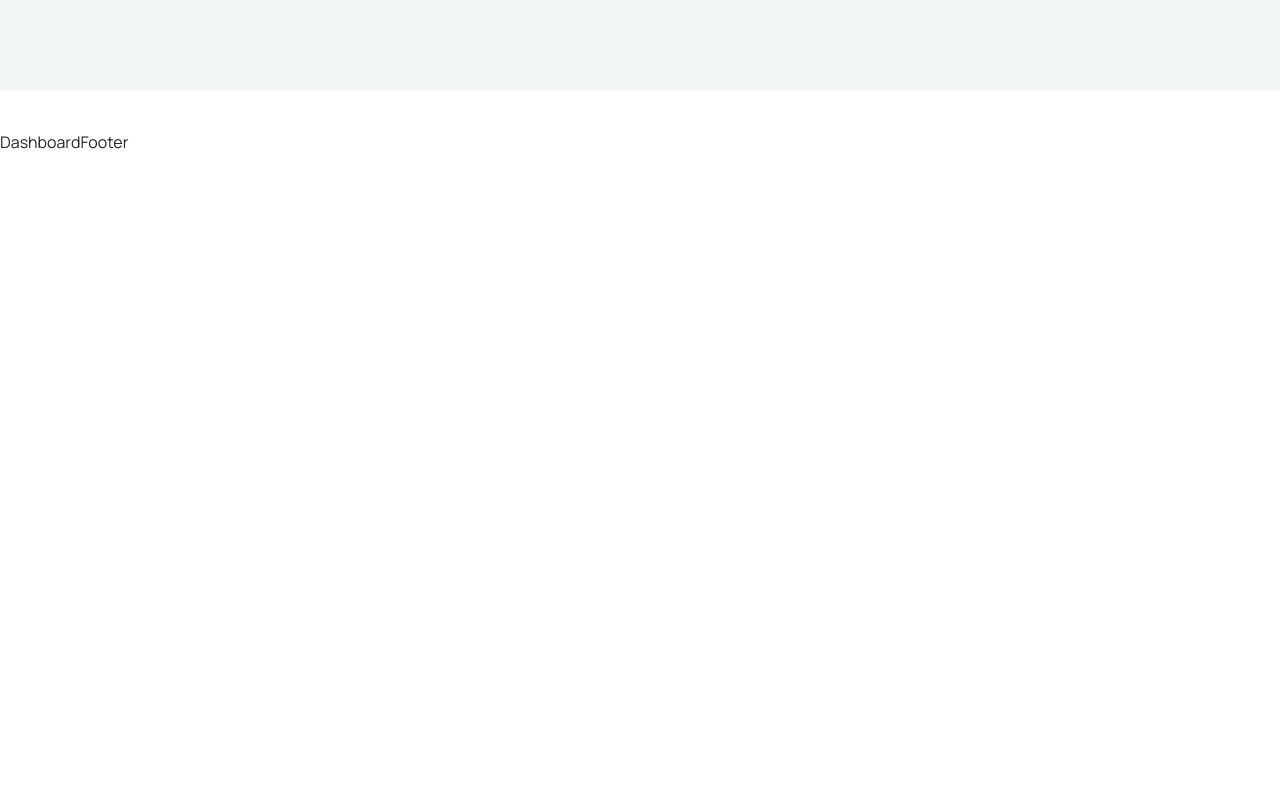
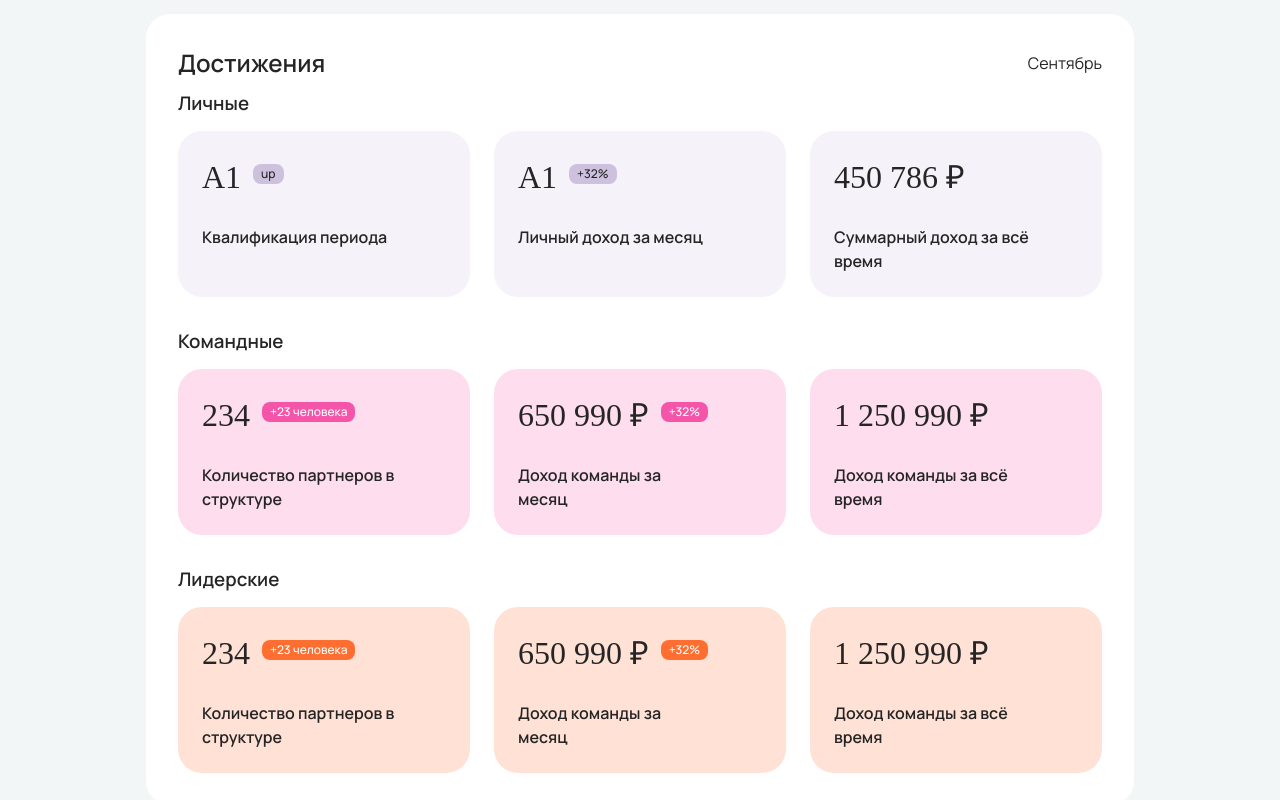
Before and after one commit to Marina2022/vibe, a Next.js app: page /dashboard in a window 1280 px wide. Shown: the part 1120-1920 px from the top of the page. Before the commit the page ends 1314 px from the top, so only its background shows below. Built offline with nearby package versions, Linux system fonts and the light colour scheme.

Commit message:
iphone button fix

```diff
--- a/src/app/globals.scss
+++ b/src/app/globals.scss
@@ -39,6 +39,11 @@ button {
     user-select: none;
     font-size: inherit;
     font-weight: inherit;
+
+    appearance: none;
+    -webkit-appearance: none;
+    color: inherit;
+    -webkit-text-fill-color: inherit;
 }
 
 a {
--- /dev/null
+++ b/src/components-pages/dashboard/dashboard-main/DashboardContent/Achievements/Achievements.module.scss
@@ -0,0 +1,117 @@
+@use '@/assets/styles/mixins' as *;
+
+.achievements {
+  background: #fff;
+  border-radius: 24px;
+  padding: 32px;
+  padding-bottom: 0;
+
+  @include m {
+    padding: 24px 16px;
+    padding-bottom: 0;
+  }
+}
+
+.title {
+  font-size: 24px;
+  font-weight: 600;
+  line-height: 33px;
+}
+
+.topBlock {
+  display: flex;
+  justify-content: space-between;
+  align-items: center;
+  margin-bottom: 12px;
+}
+
+.subtitle {
+  font-weight: 600;
+  line-height: 24px;
+  margin-bottom: 16px;
+}
+
+.row {
+  display: grid;
+  gap: 24px;
+  grid-template-columns: repeat(auto-fit, minmax(292px, 1fr));
+  margin-bottom: 32px;
+
+  @include m {
+    grid-template-columns: 1fr;
+    margin-bottom: 24px;
+  }
+}
+
+.card {
+  border-radius: 24px;
+  padding: 24px;
+}
+
+.cardPersonal {
+  background: rgba(205, 193, 222, 0.2);
+}
+
+.cardTeam {
+  background: rgba(245, 85, 168, 0.2);
+}
+
+.cardLeader {
+  background: rgba(253, 110, 48, 0.2);
+}
+
+.cardTitle {
+  font-family: UNCAGE;
+  font-size: 32px;
+  font-weight: 500;
+  line-height: 38px;
+  position: relative;
+  top: 3px;
+}
+
+.cardTop {
+  display: flex;
+  gap: 12px;
+  align-items: center;
+  margin-bottom: 32px;
+
+  @include m {
+    margin-bottom: 16px;
+  }
+}
+
+.badge {
+  height: 20px;
+  display: flex;
+  justify-content: center;
+  align-items: center;
+  padding: 4px 8px 4px 8px;
+  border-radius: 8px;
+  font-size: 12px;
+  font-weight: 500;
+  line-height: 16px;
+}
+
+.personalBadge {
+  background: rgba(205, 193, 222, 1);
+}
+
+.teamBadge {
+  background: rgba(245, 85, 168, 1);
+  color: #fff;
+}
+
+.leaderBadge {
+  background: rgba(253, 110, 48, 1);
+  color: #fff;
+}
+
+.cardDescription {
+  font-weight: 600;
+  line-height: 24px;
+  width: 80%;
+
+  @include xs {
+    width: 100%;
+  }
+}
--- /dev/null
+++ b/src/components-pages/dashboard/dashboard-main/DashboardContent/Achievements/Achievements.tsx
@@ -0,0 +1,119 @@
+import s from './Achievements.module.scss';
+
+const Achievements = () => {
+
+    const achivements = {
+      personal: [
+        {
+          title: 'А1',
+          badge: 'up',
+          description: 'Квалификация периода'
+        },
+        {
+          title: 'А1',
+          badge: '+32%',
+          description: 'Личный доход за месяц'
+        },
+        {
+          title: '450 786 ₽',
+          badge: null,
+          description: 'Суммарный доход за всё время'
+        },
+      ],
+      team:
+        [
+          {
+            title: '234',
+            badge: '+23 человека',
+            description: 'Количество партнеров в структуре'
+          },
+          {
+            title: '650 990 ₽',
+            badge: '+32%',
+            description: 'Доход команды за месяц'
+          },
+          {
+            title: '1 250 990 ₽',
+            badge: null,
+            description: 'Доход команды за всё время'
+          },
+        ],
+      leadership:
+        [
+          {
+            title: '15',
+            badge: null,
+            description: 'Новые квалификации в команде за месяц'
+          },
+          {
+            title: '+13%',
+            badge: null,
+            description: 'Процент прироста товарооборота'
+          },
+          {
+            title: '10',
+            badge: null,
+            description: 'Количество новых «Партнеров Плюс»'
+          }
+        ]
+    }
+
+    return (
+      <div className={s.achievements}>
+        <div className={s.topBlock}>
+          <h2 className={s.title}>Достижения</h2>
+          <div>Сентябрь</div>
+        </div>
+
+        <h3 className={s.subtitle}>Личные</h3>
+        <div className={s.row}>
+          {
+            achivements.personal.map((item, i) => {
+              return <div className={` ${s.card} ${s.cardPersonal}`} key={i}>
+                <div className={s.cardTop}>
+                  <div className={s.cardTitle}>{item.title}</div>
+                  {item.badge && <div className={`${s.badge} ${s.personalBadge}`}>{item.badge}</div>}
+                </div>
+                <div className={s.cardDescription}>{item.description}</div>
+              </div>
+            })
+          }
+        </div>
+
+        <h3 className={s.subtitle}>Командные</h3>
+        <div className={s.row}>
+          {
+            achivements.team.map((item, i) => {
+
+              return <div className={` ${s.card} ${s.cardTeam}`} key={i}>
+                <div className={s.cardTop}>
+                  <div className={s.cardTitle}>{item.title}</div>
+                  {item.badge && <div className={`${s.badge} ${s.teamBadge}`}>{item.badge}</div>}
+                </div>
+                <div className={s.cardDescription}>{item.description}</div>
+              </div>
+            })
+          }
+        </div>
+
+        <h3 className={s.subtitle}>Лидерские</h3>
+        <div className={s.row}>
+          {
+            achivements.team.map((item, i) => {
+
+              return <div className={` ${s.card} ${s.cardLeader}`} key={i}>
+                <div className={s.cardTop}>
+                  <div className={s.cardTitle}>{item.title}</div>
+                  {item.badge && <div className={`${s.badge} ${s.leaderBadge}`}>{item.badge}</div>}
+                </div>
+                <div className={s.cardDescription}>{item.description}</div>
+              </div>
+            })
+          }
+        </div>
+      </div>
+    );
+  }
+;
+
+export default Achievements;
--- a/src/components-pages/dashboard/dashboard-main/DashboardContent/DashboardContent.tsx
+++ b/src/components-pages/dashboard/dashboard-main/DashboardContent/DashboardContent.tsx
@@ -2,6 +2,7 @@ import s from './DashboardContent.module.scss';
 import TopUserInfo from "@/components-pages/dashboard/dashboard-main/DashboardContent/TopUserInfo/TopUserInfo";
 import NextQualification
   from "@/components-pages/dashboard/dashboard-main/DashboardContent/NextQualification/NextQualification";
+import Achievements from "@/components-pages/dashboard/dashboard-main/DashboardContent/Achievements/Achievements";
 
 const DashboardContent = () => {
   return (
@@ -9,6 +10,7 @@ const DashboardContent = () => {
 
       <TopUserInfo />
       <NextQualification/>
+      <Achievements/>
 
     </div>
   );
--- a/src/components-pages/dashboard/dashboard-main/DashboardContent/NextQualification/NextQualification.module.scss
+++ b/src/components-pages/dashboard/dashboard-main/DashboardContent/NextQualification/NextQualification.module.scss
@@ -138,10 +138,13 @@
   }
 }
 
+.show {
+  max-height: 300px;
+  opacity: 1;
 
-.show {
-  max-height: 1000px;
-  opacity: 1;
+  @include m {
+    max-height: 700px;
+  }
 }
 
 .hide {
--- a/src/components-pages/dashboard/dashboard-main/DashboardContent/TopUserInfo/UserCardBlock/UserCardBlock.module.scss
+++ b/src/components-pages/dashboard/dashboard-main/DashboardContent/TopUserInfo/UserCardBlock/UserCardBlock.module.scss
@@ -112,7 +112,7 @@
 
 .cardLogo {
   @include m {
-    width: 138px;
+    width: 40%;
   }
 }
 
```
